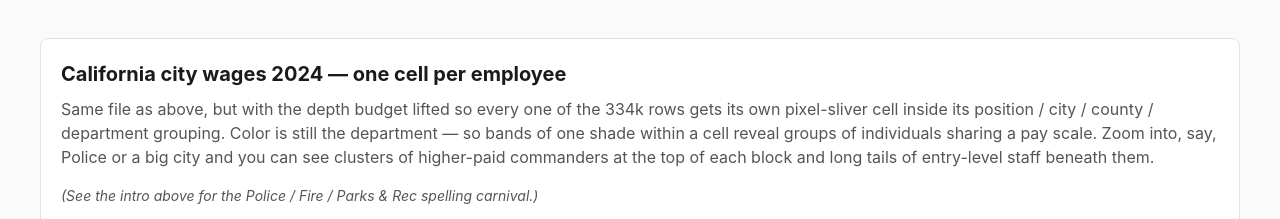
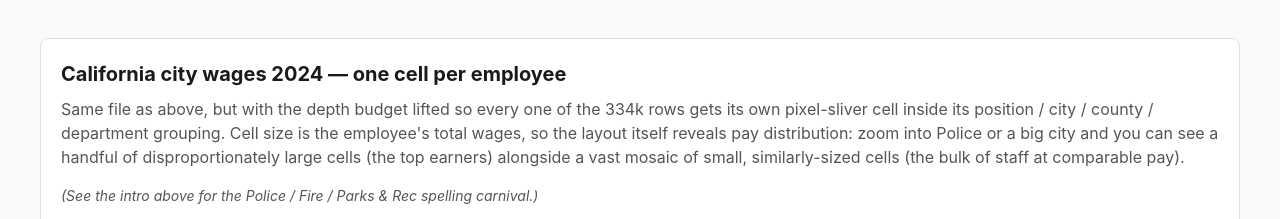
Before and after one commit to imbue-ai/gp-treemap, a website: page gallery/index.html in a window 1280 px wide. Shown: the part 3134-3353 px from the top of the page. Drawn offline with Linux system fonts and the light colour scheme; grey boxes are pictures that could not be loaded.

Commit message:
gallery: fix CA city per-employee copy — size reveals pay, not position
The earlier wording implied a positional meaning ("commanders on top",
"tails beneath") that the squarified treemap doesn't actually convey —
cells are laid out by size, not by any semantic ordering. Rewrite to
say what the view really shows: a few disproportionately large cells
(top earners) next to a mosaic of small, similarly-sized ones (the
bulk of staff).

Co-authored-by: Sculptor <sculptor@imbue.com>

```diff
--- a/gallery/index.html
+++ b/gallery/index.html
@@ -172,12 +172,12 @@
     <p>
       Same file as above, but with the depth budget lifted so every one
       of the 334k rows gets its own pixel-sliver cell inside its
-      position / city / county / department grouping. Color is still the
-      department — so bands of one shade within a cell reveal groups of
-      individuals sharing a pay scale. Zoom into, say, Police or a big
-      city and you can see clusters of higher-paid commanders at the
-      top of each block and long tails of entry-level staff beneath
-      them.
+      position / city / county / department grouping. Cell size is the
+      employee's total wages, so the layout itself reveals pay
+      distribution: zoom into Police or a big city and you can see a
+      handful of disproportionately large cells (the top earners)
+      alongside a vast mosaic of small, similarly-sized cells (the bulk
+      of staff at comparable pay).
     </p>
     <p style="font-size: 0.875rem; font-style: italic;">
       (See the intro above for the Police / Fire / Parks &amp; Rec
```
